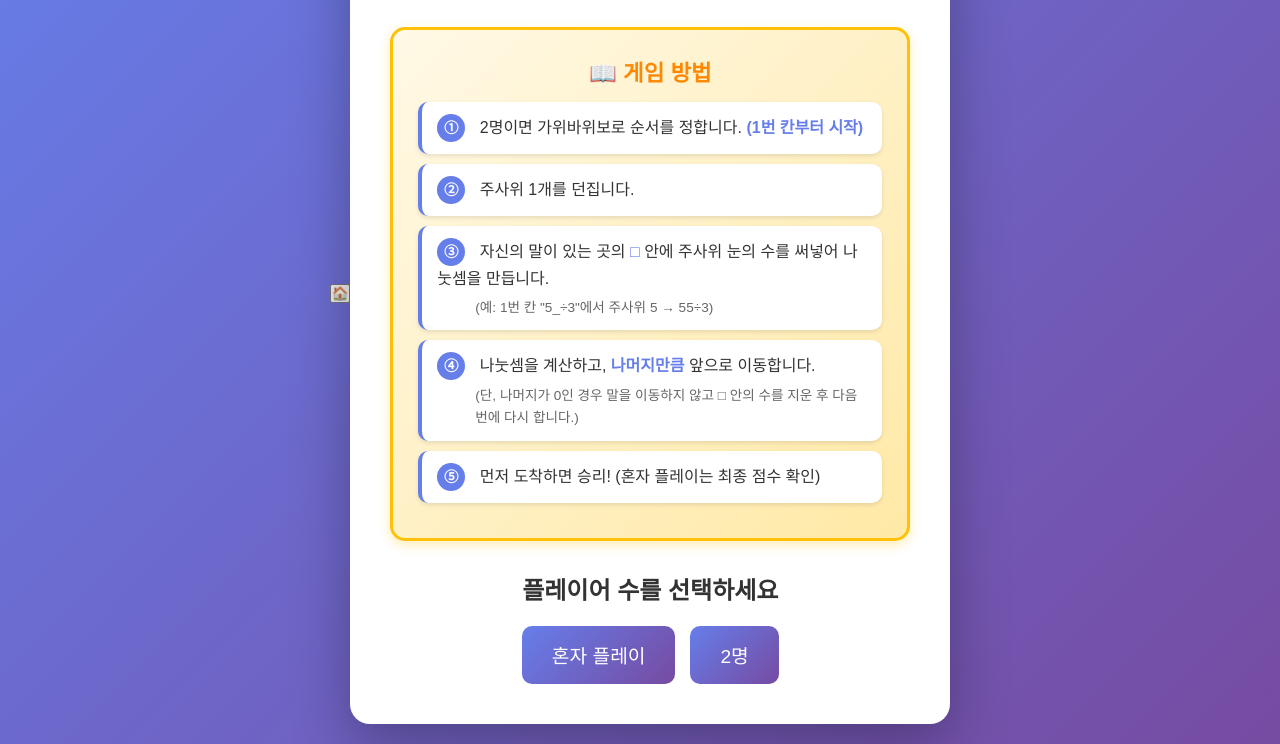
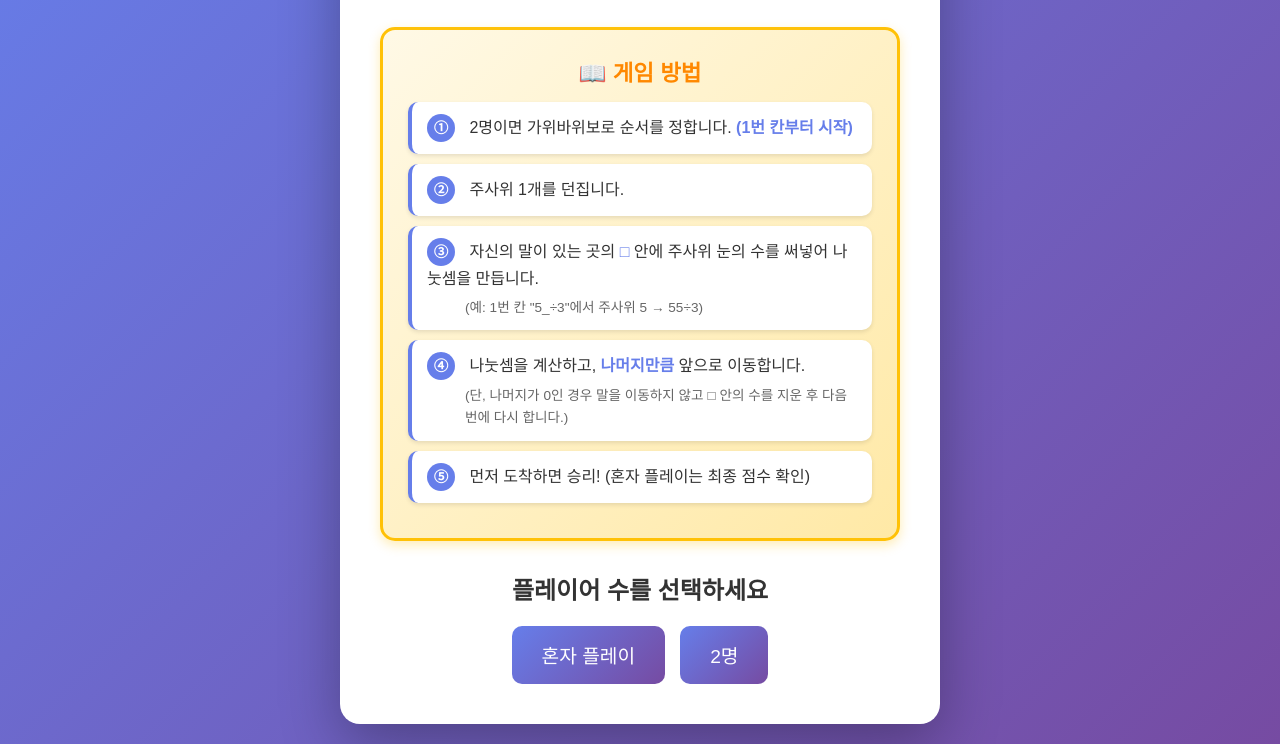
Before and after one commit to 1004sugar1004/math3_2, a plain HTML site: page units/games/unit2/index.html in a window 1280 px wide. Shown: the part 156-900 px from the top of the page. Drawn offline with Linux system fonts and the light colour scheme.

Commit message:
fix: remove home button from unit2 start screen
- Remove home button from start screen (startScreen)
- Home button still available in game screen and end screen
- User requested removal from start screen

```diff
--- a/units/games/unit2/index.html
+++ b/units/games/unit2/index.html
@@ -9,7 +9,6 @@
 <body>
     <!-- 게임 시작 화면 -->
     <div id="startScreen" class="screen active">
-        <button class="home-button" onclick="goHome()">🏠</button>
         <div class="container">
             <h1>🎲 나눗셈 탐험 보드게임</h1>
             <p class="subtitle">1번 칸부터 시작! 주사위로 나눗셈을 만들고 나머지만큼 이동하세요!</p>
```
